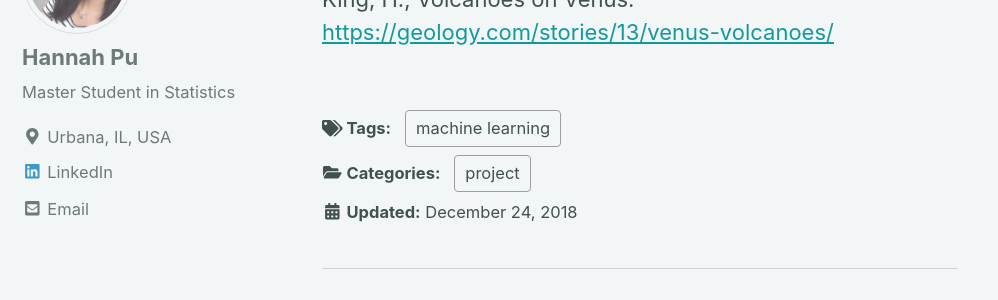
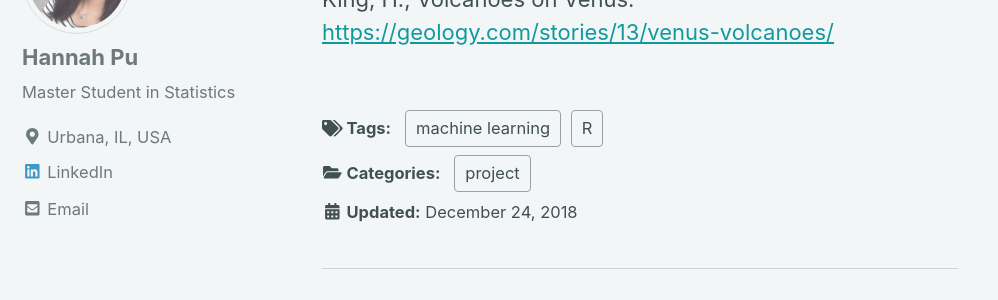
Before and after one commit to hannahpu/hannahpu.github.io, a Jekyll site: the page built from _posts/2018-12-24-project432.md, in a window 1280 px wide and 900 px high, scrolled down 29808 px. Shown: the part 142-442 px from the top of the window, without its empty margins (0-998 px from the left). Built offline with Jekyll 4.4.1, drawn with Linux system fonts in a browser that asks for light colours; cached includes are drawn as plain includes; nearby versions of some CDN libraries.

```diff
--- a/_posts/2018-12-24-project432.md
+++ b/_posts/2018-12-24-project432.md
@@ -2,7 +2,7 @@
 layout: single
 title: "Detecting Volcanoes on Venus via Classification!"
 categories: [project]
-tag : [machine learning]
+tag : [machine learning, R]
 ---
 
 *This project was a final course project in STAT 432 "Basics of Statistical Learning". It was completed along with two other team mates: Di Ye and Hao Wang. Apart from the analysis we performed in the project, there were some possible future improvements that we mentioned in the discussion. I hope to find time to try those improvement ideas in the future and will share the results then.*
```
